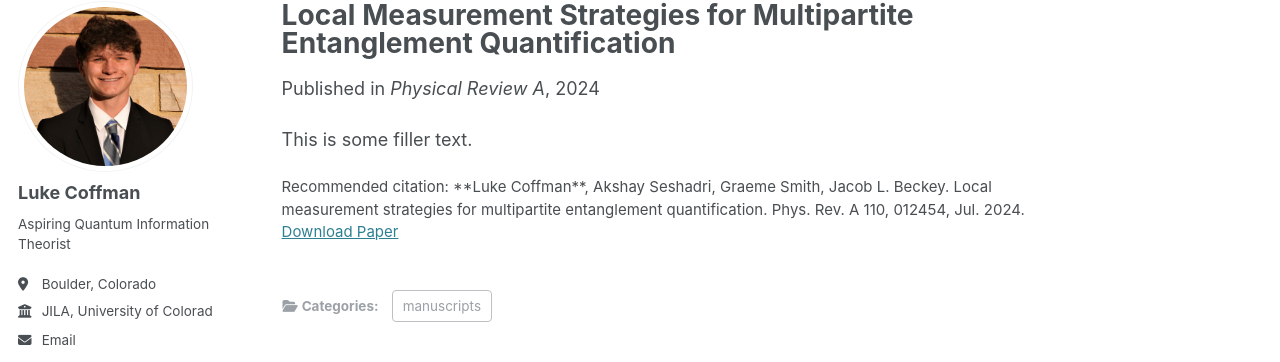
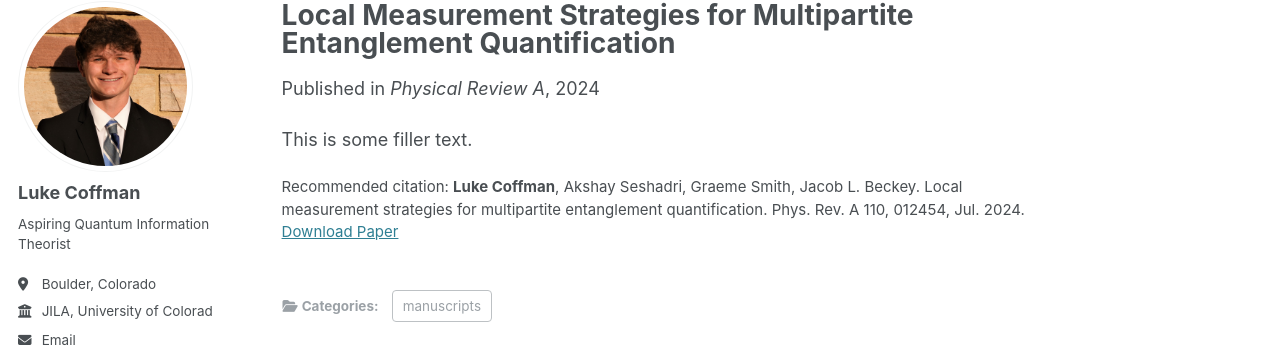
Before and after one commit to lukecoffman/lukecoffman.github.io, a Jekyll site: the page built from _publications/2024-07-23-local-multipartite-quantification.md, in a window 1280 px wide and 1073 px high. Shown: the part 105-467 px from the top of the window. Built offline with Jekyll 4.4.1, drawn with Linux system fonts in a browser that asks for light colours; some web fonts are replaced.

```diff
--- a/_publications/2024-07-23-local-multipartite-quantification.md
+++ b/_publications/2024-07-23-local-multipartite-quantification.md
@@ -8,7 +8,7 @@ date: 2024-07-23
 venue: 'Physical Review A'
 slidesurl:
 paperurl: 'https://journals.aps.org/pra/abstract/10.1103/PhysRevA.110.012454'
-citation: '**Luke Coffman**, Akshay Seshadri, Graeme Smith, Jacob L. Beckey. Local measurement strategies for multipartite entanglement quantification. Phys. Rev. A 110, 012454, Jul. 2024.'
+citation: '<b>Luke Coffman</b>, Akshay Seshadri, Graeme Smith, Jacob L. Beckey. Local measurement strategies for multipartite entanglement quantification. Phys. Rev. A 110, 012454, Jul. 2024.'
 ---
 
 This is some filler text.
```
